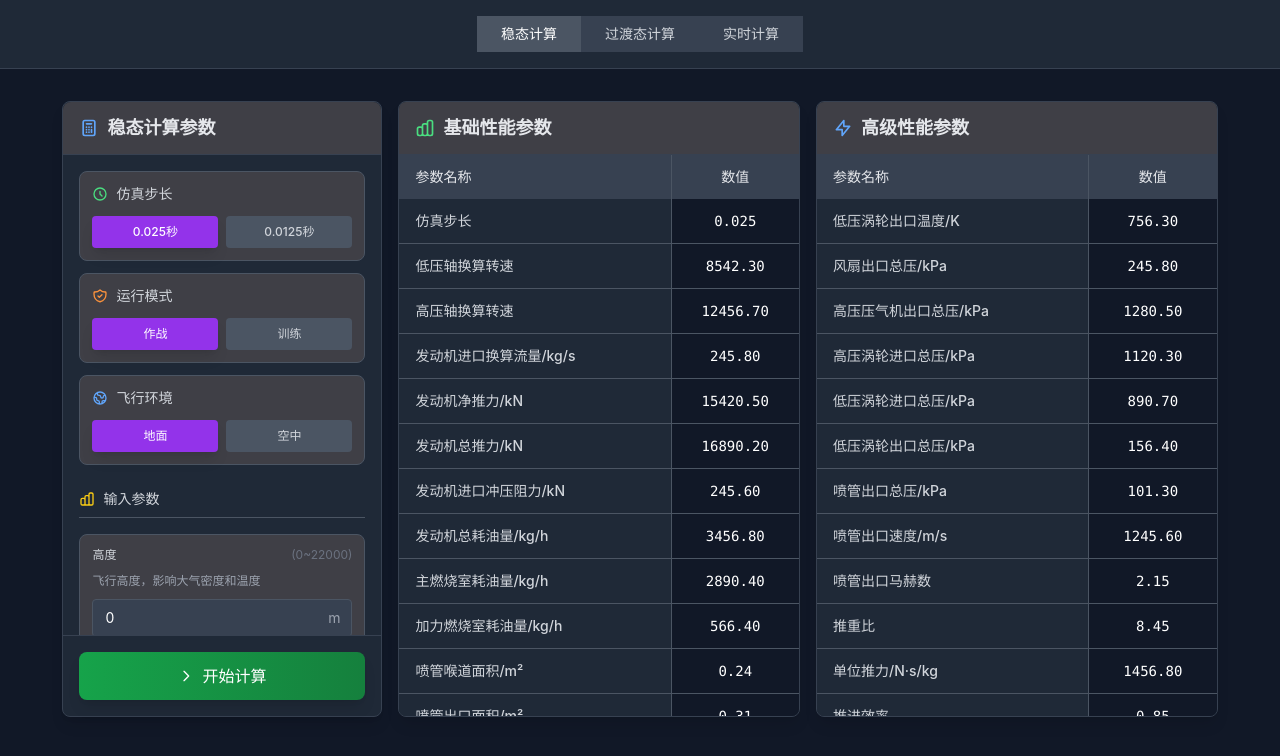
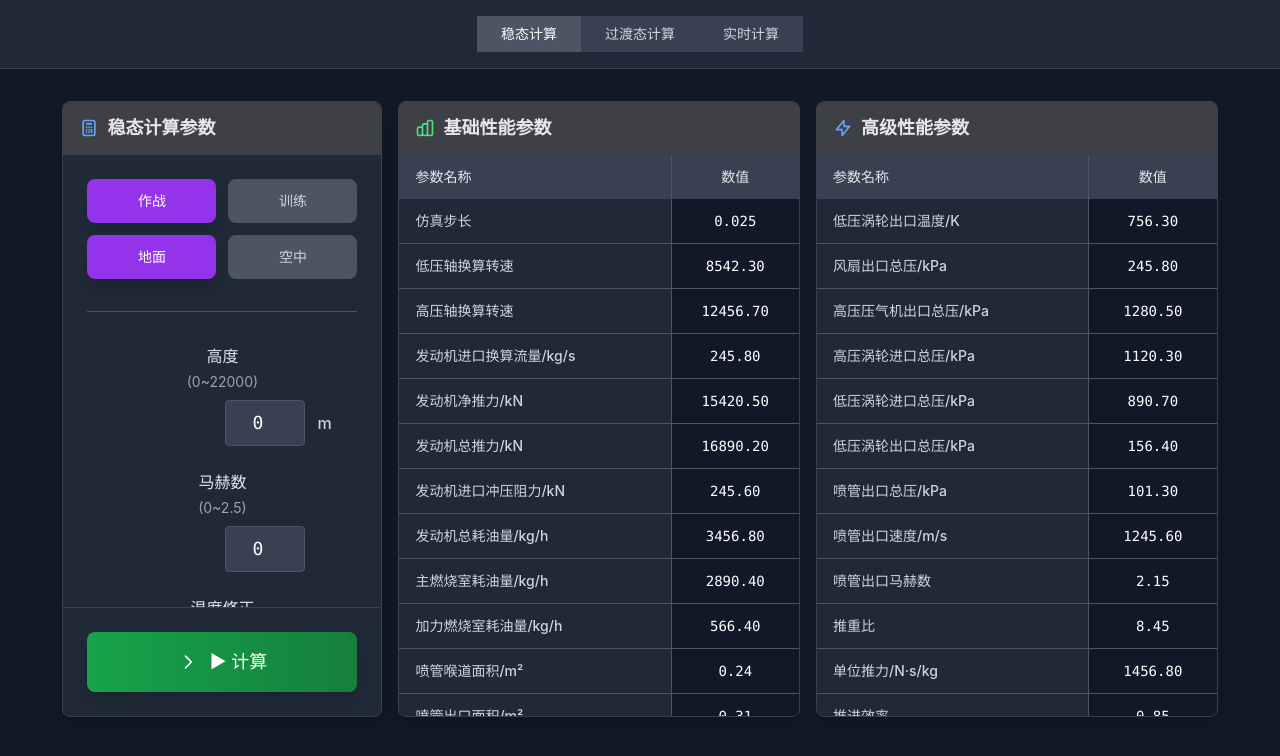
Before and after one commit to sushushimoonif/urgent-project-svelte, a Svelte app: page / in a window 1280 px wide. Shown: the top 756 px of the page. Built offline with nearby package versions, Linux system fonts and the light colour scheme.

Commit message:
Updated SteadyStateCalc.svelte

```diff
--- a/src/components/SteadyStateCalc.svelte
+++ b/src/components/SteadyStateCalc.svelte
@@ -67,55 +67,41 @@
     { name: "比冲/s", data: [1890.50] }
   ]);
 
-  // 参数配置 - 增强的参数信息
+  // 参数配置 - 根据图片更新参数信息
   const parameterConfig = {
     "高度": {
       range: '(0~22000)',
       unit: 'm',
-      description: '飞行高度，影响大气密度和温度',
-      validation: { min: 0, max: 22000 },
       placeholder: '0'
     },
     "马赫数": {
       range: '(0~2.5)',
       unit: '',
-      description: '飞行马赫数，影响进气道性能',
-      validation: { min: 0, max: 2.5 },
-      placeholder: '0.0'
+      placeholder: '0'
     },
     "温度修正": {
-      range: '(≥0)',
+      range: '(-50~50)',
       unit: 'K',
-      description: '大气温度修正值',
-      validation: { min: 0, max: 100 },
       placeholder: '0'
     },
     "进气道总压恢复系数": {
       range: '(-1或0~1.1)',
-      unit: '',
-      description: '进气道效率参数，-1表示自动计算',
-      validation: { min: -1, max: 1.1 },
+      unit: 'm',
       placeholder: '-1'
     },
     "功率提取": {
-      range: '(0~1000000)',
-      unit: 'W',
-      description: '从发动机提取的功率',
-      validation: { min: 0, max: 1000000 },
+      range: '(0~600)',
+      unit: 'kW',
       placeholder: '0'
     },
-    "压气机中间级引气": {
+    "压气机出口座舱引气": {
       range: '(0~2)',
-      unit: '%',
-      description: '压气机引气百分比',
-      validation: { min: 0, max: 2 },
+      unit: 'kg/s',
       placeholder: '0'
     },
     "油门杆角度": {
       range: '(0~115)',
-      unit: '度',
-      description: '油门杆位置角度',
-      validation: { min: 0, max: 115 },
+      unit: 'deg',
       placeholder: '66'
     }
   };
@@ -131,19 +117,29 @@
     const config = parameterConfig[paramName];
     if (!config) return null;
 
-    const { validation } = config;
-
-    if (value < validation.min) {
-      return `值不能小于 ${validation.min}`;
-    }
-
-    if (value > validation.max) {
-      return `值不能大于 ${validation.max}`;
-    }
-
-    // 特殊验证：进气道总压恢复系数
-    if (paramName === "进气道总压恢复系数" && value !== -1 && (value < 0 || value > 1.1)) {
-      return '值必须为-1或在0~1.1范围内';
+    // 根据参数名称进行验证
+    switch (paramName) {
+      case "高度":
+        if (value < 0 || value > 22000) return '值必须在0~22000范围内';
+        break;
+      case "马赫数":
+        if (value < 0 || value > 2.5) return '值必须在0~2.5范围内';
+        break;
+      case "温度修正":
+        if (value < -50 || value > 50) return '值必须在-50~50范围内';
+        break;
+      case "进气道总压恢复系数":
+        if (value !== -1 && (value < 0 || value > 1.1)) return '值必须为-1或在0~1.1范围内';
+        break;
+      case "功率提取":
+        if (value < 0 || value > 600) return '值必须在0~600范围内';
+        break;
+      case "压气机出口座舱引气":
+        if (value < 0 || value > 2) return '值必须在0~2范围内';
+        break;
+      case "油门杆角度":
+        if (value < 0 || value > 115) return '值必须在0~115范围内';
+        break;
     }
 
     return null;
@@ -334,7 +330,7 @@
 <div class="h-[calc(100vh-120px)] bg-gray-900 p-4 sm:p-6 lg:p-8">
   <div class="w-full max-w-[95%] mx-auto h-full">
     <div class="flex h-full gap-4">
-      <!-- 左侧输入面板 -->
+      <!-- 左侧输入面板 - 参考图片样式 -->
       <div class="w-80 bg-gray-800 border border-gray-700 rounded-lg flex flex-col shadow-lg">
         <!-- 面板标题 -->
         <div class="bg-gray-750 px-4 py-3 border-b border-gray-700 rounded-t-lg">
@@ -346,58 +342,13 @@
           </h2>
         </div>
 
-        <div class="flex-1 p-4 overflow-y-auto">
-          <!-- 仿真步长、作战/训练、地面/空中按钮 -->
-          <div class="mb-6 space-y-3">
-            <div class="bg-gray-750 rounded-lg p-3 border border-gray-600">
-              <h3 class="text-sm font-medium text-gray-300 mb-3 flex items-center gap-2">
-                <svg class="w-4 h-4 text-green-400" fill="none" stroke="currentColor" viewBox="0 0 24 24">
-                  <path stroke-linecap="round" stroke-linejoin="round" stroke-width="2" d="M12 8v4l3 3m6-3a9 9 0 11-18 0 9 9 0 0118 0z"></path>
-                </svg>
-                仿真步长
-              </h3>
-              <div class="grid grid-cols-2 gap-2">
-                <!-- 仿真步长按钮 - 避免组件销毁，使用固定的class -->
+        <div class="flex-1 p-6 overflow-y-auto">
+          <!-- 作战/训练、地面/空中按钮 - 参考图片布局 -->
+          <div class="mb-8 space-y-4">
+            <!-- 作战/训练按钮 - 2x2网格布局 -->
+            <div class="grid grid-cols-2 gap-3">
               <button
-                  class="px-3 py-2 text-xs font-medium rounded transition-all duration-200"
-                  class:bg-purple-600={selectedSimulationStep === '0.025'}
-                  class:text-white={selectedSimulationStep === '0.025'}
-                  class:shadow-lg={selectedSimulationStep === '0.025'}
-                  class:bg-gray-600={selectedSimulationStep !== '0.025'}
-                  class:text-gray-300={selectedSimulationStep !== '0.025'}
-                  class:hover:bg-gray-500={selectedSimulationStep !== '0.025'}
-                  class:hover:text-white={selectedSimulationStep !== '0.025'}
-                  onclick={() => selectedSimulationStep = '0.025'}
-                >
-                  0.025秒
-                </button>
-                <button
-                  class="px-3 py-2 text-xs font-medium rounded transition-all duration-200"
-                  class:bg-purple-600={selectedSimulationStep === '0.0125'}
-                  class:text-white={selectedSimulationStep === '0.0125'}
-                  class:shadow-lg={selectedSimulationStep === '0.0125'}
-                  class:bg-gray-600={selectedSimulationStep !== '0.0125'}
-                  class:text-gray-300={selectedSimulationStep !== '0.0125'}
-                  class:hover:bg-gray-500={selectedSimulationStep !== '0.0125'}
-                  class:hover:text-white={selectedSimulationStep !== '0.0125'}
-                  onclick={() => selectedSimulationStep = '0.0125'}
-                >
-                  0.0125秒
-                </button>
-              </div>
-            </div>
-
-            <div class="bg-gray-750 rounded-lg p-3 border border-gray-600">
-              <h3 class="text-sm font-medium text-gray-300 mb-3 flex items-center gap-2">
-                <svg class="w-4 h-4 text-orange-400" fill="none" stroke="currentColor" viewBox="0 0 24 24">
-                  <path stroke-linecap="round" stroke-linejoin="round" stroke-width="2" d="M9 12l2 2 4-4m5.618-4.016A11.955 11.955 0 0112 2.944a11.955 11.955 0 01-8.618 3.04A12.02 12.02 0 003 9c0 5.591 3.824 10.29 9 11.622 5.176-1.332 9-6.03 9-11.622 0-1.042-.133-2.052-.382-3.016z"></path>
-                </svg>
-                运行模式
-              </h3>
-              <div class="grid grid-cols-2 gap-2">
-                <!-- 作战/训练按钮 - 避免组件销毁 -->
-                <button
-                  class="px-3 py-2 text-xs font-medium rounded transition-all duration-200"
+                class="px-4 py-3 text-sm font-medium rounded-lg transition-all duration-200"
                 class:bg-purple-600={selectedMode === '作战'}
                 class:text-white={selectedMode === '作战'}
                 class:shadow-lg={selectedMode === '作战'}
@@ -410,7 +361,7 @@
                 作战
               </button>
               <button
-                  class="px-3 py-2 text-xs font-medium rounded transition-all duration-200"
+                class="px-4 py-3 text-sm font-medium rounded-lg transition-all duration-200"
                 class:bg-purple-600={selectedMode === '训练'}
                 class:text-white={selectedMode === '训练'}
                 class:shadow-lg={selectedMode === '训练'}
@@ -422,20 +373,10 @@
               >
                 训练
               </button>
-              </div>
-            </div>
 
-            <div class="bg-gray-750 rounded-lg p-3 border border-gray-600">
-              <h3 class="text-sm font-medium text-gray-300 mb-3 flex items-center gap-2">
-                <svg class="w-4 h-4 text-blue-400" fill="none" stroke="currentColor" viewBox="0 0 24 24">
-                  <path stroke-linecap="round" stroke-linejoin="round" stroke-width="2" d="M3.055 11H5a2 2 0 012 2v1a2 2 0 002 2 2 2 0 012 2v2.945M8 3.935V5.5A2.5 2.5 0 0010.5 8h.5a2 2 0 012 2 2 2 0 104 0 2 2 0 012-2h1.064M15 20.488V18a2 2 0 012-2h3.064M21 12a9 9 0 11-18 0 9 9 0 0118 0z"></path>
-                </svg>
-                飞行环境
-              </h3>
-              <div class="grid grid-cols-2 gap-2">
-                <!-- 地面/空中按钮 - 避免组件销毁 -->
+              <!-- 地面/空中按钮 -->
               <button
-                  class="px-3 py-2 text-xs font-medium rounded transition-all duration-200"
+                class="px-4 py-3 text-sm font-medium rounded-lg transition-all duration-200"
                 class:bg-purple-600={selectedEnvironment === '地面'}
                 class:text-white={selectedEnvironment === '地面'}
                 class:shadow-lg={selectedEnvironment === '地面'}
@@ -448,7 +389,7 @@
                 地面
               </button>
               <button
-                  class="px-3 py-2 text-xs font-medium rounded transition-all duration-200"
+                class="px-4 py-3 text-sm font-medium rounded-lg transition-all duration-200"
                 class:bg-purple-600={selectedEnvironment === '空中'}
                 class:text-white={selectedEnvironment === '空中'}
                 class:shadow-lg={selectedEnvironment === '空中'}
@@ -462,58 +403,47 @@
               </button>
             </div>
           </div>
+
+          <!-- 分隔线 -->
+          <div class="border-t border-gray-600 mb-8"></div>
+
+          <!-- 输入参数列表 - 参考图片样式 -->
+          <div class="space-y-6">
+            {#each Object.entries(parameterConfig) as [paramName, config]}
+              <div class="space-y-2">
+                <!-- 参数名称和范围 - 居中显示 -->
+                <div class="text-center">
+                  <div class="text-base font-medium text-gray-200 mb-1">
+                    {paramName}
+                  </div>
+                  <div class="text-sm text-gray-400">
+                    {config.range}
+                  </div>
                 </div>
 
-          <!-- 输入参数列表 -->
-          <div class="space-y-4">
-            <h3 class="text-sm font-medium text-gray-300 border-b border-gray-600 pb-2 flex items-center gap-2">
-              <svg class="w-4 h-4 text-yellow-400" fill="none" stroke="currentColor" viewBox="0 0 24 24">
-                <path stroke-linecap="round" stroke-linejoin="round" stroke-width="2" d="M9 19v-6a2 2 0 00-2-2H5a2 2 0 00-2 2v6a2 2 0 002 2h2a2 2 0 002-2zm0 0V9a2 2 0 012-2h2a2 2 0 012 2v10m-6 0a2 2 0 002 2h2a2 2 0 002-2m0 0V5a2 2 0 012-2h2a2 2 0 012 2v14a2 2 0 01-2 2h-2a2 2 0 01-2-2z"></path>
-              </svg>
-              输入参数
-            </h3>
-
-            {#each Object.entries(parameterConfig) as [paramName, config]}
-              <div class="bg-gray-750 rounded-lg p-3 border border-gray-600 hover:border-gray-500 transition-colors">
-                <div class="space-y-2">
-                  <!-- 参数标签和范围 -->
-                  <div class="flex items-center justify-between">
-                    <label class="text-xs font-medium text-gray-300">
-                      {paramName}
-                    </label>
-                    <span class="text-xs text-gray-500">{config.range}</span>
-                  </div>
-
-                  <!-- 参数描述 -->
-                  <p class="text-xs text-gray-400 leading-relaxed">{config.description}</p>
-
-                  <!-- 输入框和单位 -->
-                  <div class="flex items-center gap-2">
-                    <div class="flex-1 relative">
+                <!-- 输入框和单位 - 右对齐布局 -->
+                <div class="flex items-center justify-end gap-3">
                   <input
                     type="number"
                     value={getInputValue(paramName)}
                     oninput={(e) => handleInputChange(paramName, e.target.value)}
                     placeholder={config.placeholder}
                     step="any"
-                        class="w-full bg-gray-700 border rounded px-3 py-2 text-white text-sm focus:outline-none focus:ring-2 transition-all duration-200"
+                    class="w-20 bg-gray-700 border rounded px-3 py-2 text-white text-lg font-mono text-center focus:outline-none focus:ring-2 transition-all duration-200"
                     class:border-red-500={validationErrors[paramName]}
                     class:focus:ring-red-500={validationErrors[paramName]}
                     class:border-gray-600={!validationErrors[paramName]}
                     class:focus:ring-purple-500={!validationErrors[paramName]}
                     class:focus:border-transparent={!validationErrors[paramName]}
                   />
-                      {#if config.unit}
-                        <span class="absolute right-3 top-1/2 transform -translate-y-1/2 text-gray-400 text-sm pointer-events-none">
+                  <span class="text-gray-300 text-base font-medium min-w-[40px]">
                     {config.unit}
                   </span>
-                      {/if}
-                    </div>
                 </div>
 
                 <!-- 验证错误提示 -->
                 {#if validationErrors[paramName]}
-                    <div class="flex items-center gap-1 text-red-400 text-xs">
+                  <div class="flex items-center justify-center gap-1 text-red-400 text-xs">
                     <svg class="w-3 h-3" fill="none" stroke="currentColor" viewBox="0 0 24 24">
                       <path stroke-linecap="round" stroke-linejoin="round" stroke-width="2" d="M12 8v4m0 4h.01M21 12a9 9 0 11-18 0 9 9 0 0118 0z"></path>
                     </svg>
@@ -521,28 +451,27 @@
                   </div>
                 {/if}
               </div>
-              </div>
             {/each}
           </div>
         </div>
 
-        <!-- 计算按钮 -->
-        <div class="p-4 border-t border-gray-700">
+        <!-- 计算按钮 - 参考图片样式 -->
+        <div class="p-6 border-t border-gray-700">
           <button
-            class="w-full bg-gradient-to-r from-green-600 to-green-700 hover:from-green-700 hover:to-green-800 text-white px-4 py-3 rounded-lg font-medium transition-all duration-200 disabled:opacity-50 disabled:cursor-not-allowed disabled:from-gray-600 disabled:to-gray-700 flex items-center justify-center gap-2 shadow-lg hover:shadow-xl"
+            class="w-full bg-gradient-to-r from-green-600 to-green-700 hover:from-green-700 hover:to-green-800 text-white px-6 py-4 rounded-lg font-medium text-lg transition-all duration-200 disabled:opacity-50 disabled:cursor-not-allowed disabled:from-gray-600 disabled:to-gray-700 flex items-center justify-center gap-3 shadow-lg hover:shadow-xl"
             onclick={handleCalculate}
             disabled={isCalculating || Object.keys(validationErrors).length > 0}
           >
             {#if isCalculating}
-              <svg class="animate-spin w-4 h-4" fill="none" stroke="currentColor" viewBox="0 0 24 24">
+              <svg class="animate-spin w-5 h-5" fill="none" stroke="currentColor" viewBox="0 0 24 24">
                 <path stroke-linecap="round" stroke-linejoin="round" stroke-width="2" d="M4 4v5h.582m15.356 2A8.001 8.001 0 004.582 9m0 0H9m11 11v-5h-.581m0 0a8.003 8.003 0 01-15.357-2m15.357 2H15"></path>
               </svg>
               计算中...
             {:else}
-              <svg class="w-4 h-4" fill="none" stroke="currentColor" viewBox="0 0 24 24">
+              <svg class="w-5 h-5" fill="none" stroke="currentColor" viewBox="0 0 24 24">
                 <path stroke-linecap="round" stroke-linejoin="round" stroke-width="2" d="M9 5l7 7-7 7"></path>
               </svg>
-              开始计算
+              ▶ 计算
             {/if}
           </button>
         </div>
```
Lines whose indentation alone changed are shown as unchanged.
